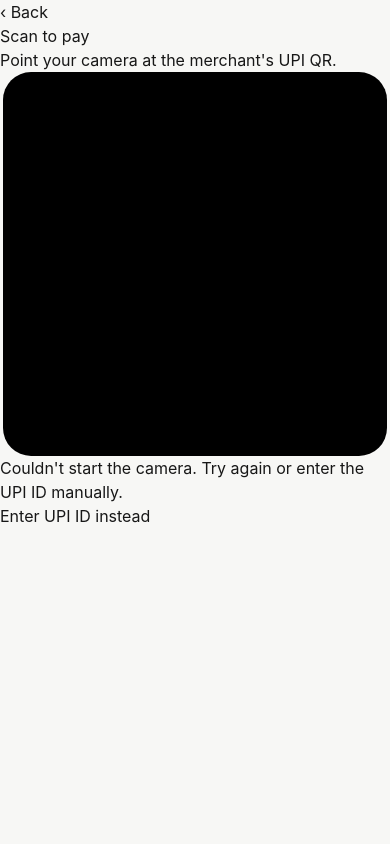
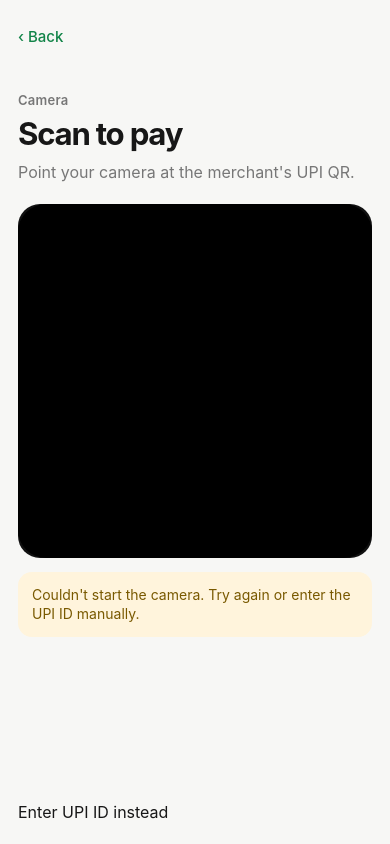
Before and after one commit to madhuarigela/SplitPay, a Next.js app: page / in a window 390 px wide. Both pictures are taken after a click on the button "Scan QR". Built offline with nearby package versions, Linux system fonts and the light colour scheme.

Commit message:
Unify SplitPay mobile UI styling

```diff
--- a/components/screens/ScanScreen.tsx
+++ b/components/screens/ScanScreen.tsx
@@ -8,90 +8,50 @@ import { parseUpiQr, UpiParseError } from "@/lib/upi";
 
 export function ScanScreen() {
   const goTo = usePaymentStore((s) => s.goTo);
-  const setPayeeFromScan = usePaymentStore(
-    (s) => s.setPayeeFromScan
-  );
-
-  const [error, setError] =
-    useState<string | null>(null);
+  const setPayeeFromScan = usePaymentStore((s) => s.setPayeeFromScan);
+  const [error, setError] = useState<string | null>(null);
 
   const handleDecoded = useCallback(
     (raw: string) => {
       try {
         const payee = parseUpiQr(raw);
-
-        const prefill = payee.am
-          ? Number(payee.am)
-          : undefined;
-
-        setPayeeFromScan(
-          {
-            vpa: payee.pa,
-            name: payee.pn,
-          },
-          prefill
-        );
+        const prefill = payee.am ? Number(payee.am) : undefined;
+        setPayeeFromScan({ vpa: payee.pa, name: payee.pn }, prefill);
       } catch (err) {
         if (err instanceof UpiParseError) {
-          setError(
-            err.message +
-              " — try scanning again or enter the UPI ID manually."
-          );
+          setError(err.message + " Try scanning again or enter the UPI ID manually.");
         } else {
-          setError(
-            "Couldn't read that QR. Try again or enter the UPI ID manually."
-          );
+          setError("Couldn't read that QR. Try again or enter the UPI ID manually.");
         }
       }
     },
     [setPayeeFromScan]
   );
 
-  const handleError = useCallback(
-    (message: string) => {
-      setError(message);
-    },
-    []
-  );
+  const handleError = useCallback((message: string) => {
+    setError(message);
+  }, []);
 
   return (
-    <main className="mobile-screen scan-screen">
-      <button
-        onClick={() => goTo("home")}
-        className="mobile-back"
-      >
+    <main className="sp-screen sp-scan">
+      <button type="button" onClick={() => goTo("home")} className="sp-back">
         ‹ Back
       </button>
 
-      <div className="scan-header">
-        <h1 className="screen-title">
-          Scan to pay
-        </h1>
-
-        <p className="screen-subtitle">
-          Point your camera at the merchant's UPI QR.
-        </p>
+      <div className="sp-section-head">
+        <p className="sp-eyebrow">Camera</p>
+        <h1>Scan to pay</h1>
+        <p className="sp-muted">Point your camera at the merchant's UPI QR.</p>
       </div>
 
-      <div className="scanner-container">
-        <QrScanner
-          onDecoded={handleDecoded}
-          onError={handleError}
-        />
+      <div className="sp-scanner">
+        <QrScanner onDecoded={handleDecoded} onError={handleError} />
       </div>
 
-      {error && (
-        <div className="error-panel animate-sheet-in">
-          {error}
-        </div>
-      )}
+      {error && <div className="sp-warning">{error}</div>}
 
-      <div className="scan-bottom">
-        <Button
-          variant="secondary"
-          onClick={() => goTo("home")}
-          className="mobile-secondary-button"
-        >
+      <div className="sp-bottom-action">
+        <Button variant="secondary" onClick={() => goTo("home")}>
           Enter UPI ID instead
         </Button>
       </div>
```
